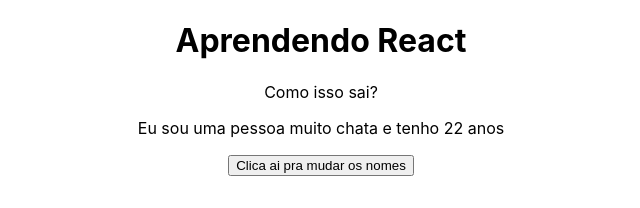
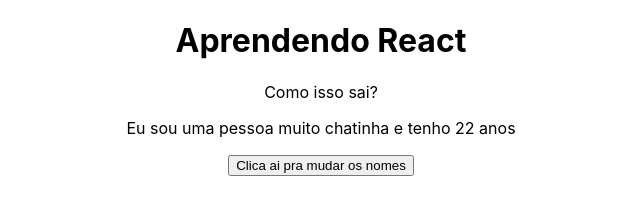
Before and after one commit to Andreabenf/AprendendoReact, a React (Create React App) app: page / in a window 1280 px wide. Shown: the top 208 px of the page, without its empty margins (319-959 px from the left). Built offline with nearby package versions, Linux system fonts and the light colour scheme.

Commit message:
So no devel?

```diff
--- a/src/App.js
+++ b/src/App.js
@@ -5,7 +5,7 @@
 class App extends Component {
   state = {
     persons: [
-      {carac: 'chata', age: 28},
+      {carac: 'chatinha', age: 28},
       {carac: 'feia', age: 22},
       {carac: 'gorda', age: 12},
       {carac: 'troxa', age: 34}
```
